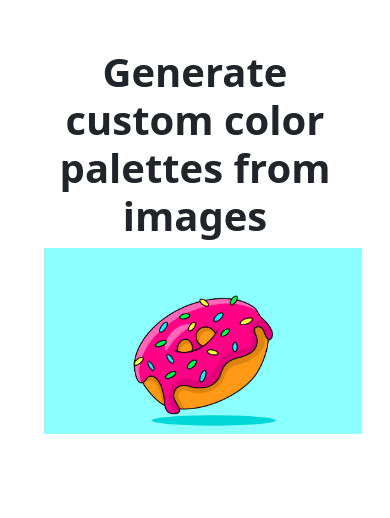
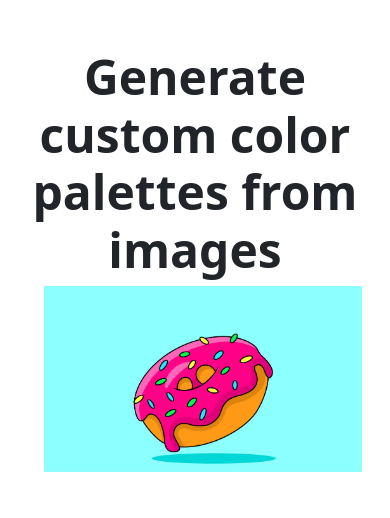
Before and after one commit to collinsezedike/canvas-gen, a Flask app: page / in a window 390 px wide. Shown: the part 104-622 px from the top of the page. Run offline with Flask 2, Linux system fonts and the light colour scheme; some libraries are stand-ins or nearby versions.

```diff
--- a/static/style.css
+++ b/static/style.css
@@ -27,7 +27,7 @@ body {
 }
 .header-text {
     font-weight: 900;
-    font-size: 2.5rem;
+    font-size: 4rem;
 }
 .header-img-div {
     width: 110%;
@@ -92,4 +92,7 @@ td {
     .header-img-div {
         margin-bottom: 5rem;
     }
+    .header-text {
+        font-size: 3rem;
+    }
 }
```
